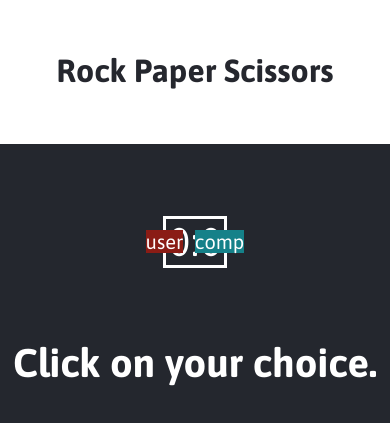
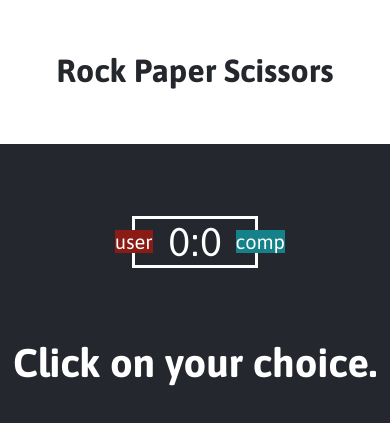
Before and after one commit to jmedina0126/rock-paper-scissors, a plain HTML site: page index.html in a window 390 px wide. Shown: the top 423 px of the page. Drawn offline with Linux system fonts and the light colour scheme.

Commit message:
Made more responsive by seetting minimum width on .score-board.

```diff
--- a/styles.css
+++ b/styles.css
@@ -25,6 +25,7 @@ header h1 {
 .score-board {
     border: 3px solid white;
     width: 15%;
+    min-width: 3em;
     text-align: center;
     margin: 1.8em auto;
     font-size: 2.5em;
@@ -44,7 +45,7 @@ header h1 {
     background: #158189;
     position: absolute;
     top: 25%;
-    right: -20px;
+    right: -30px;
 }
 .comp-color {
     background: #8A1C15;
```
